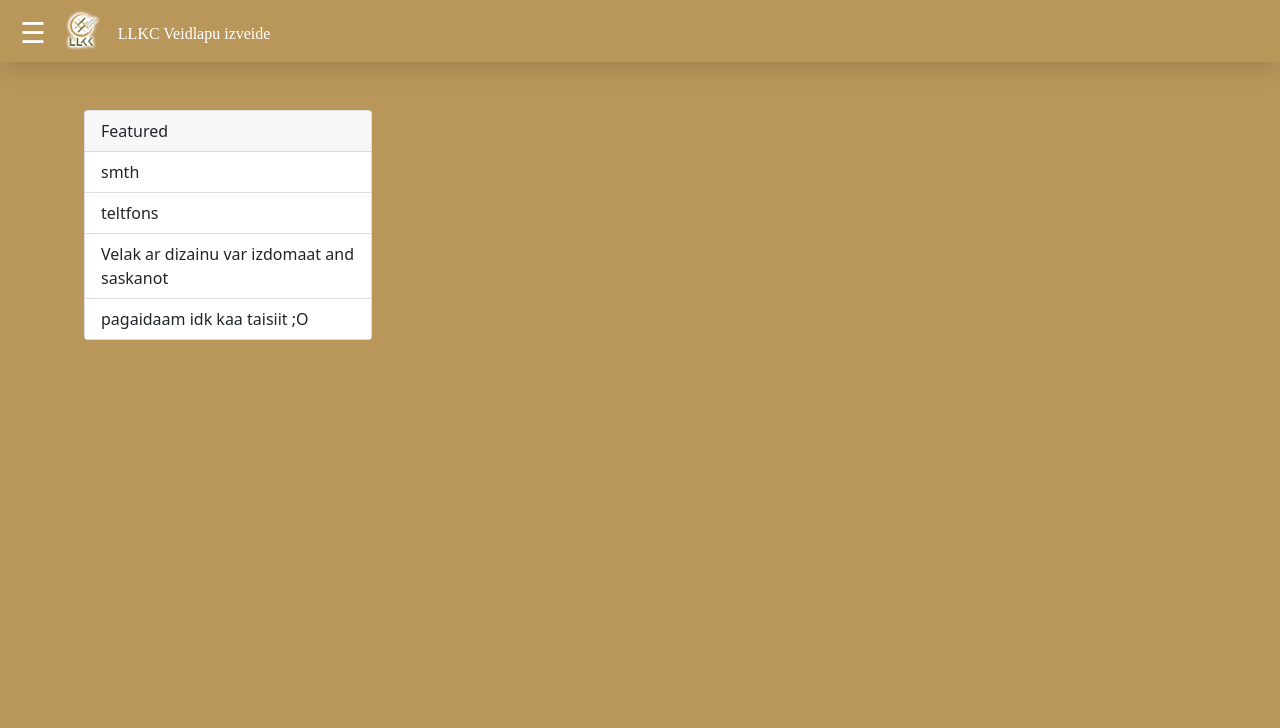
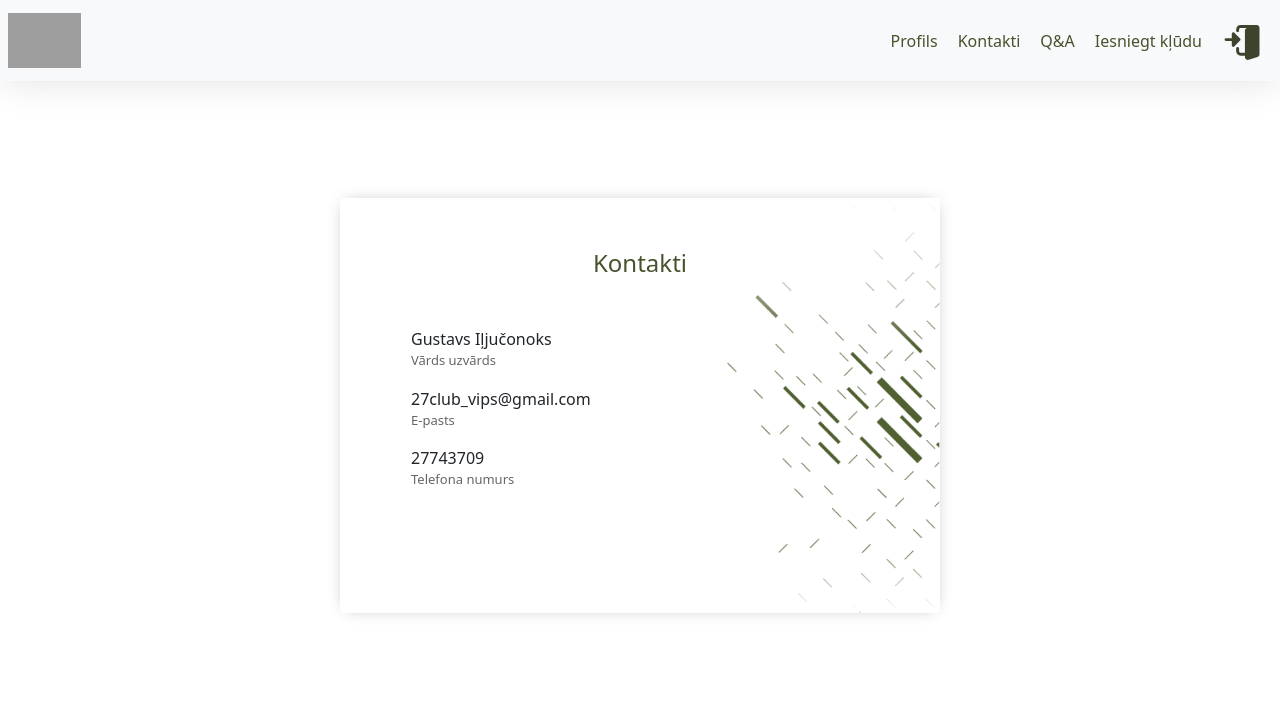
Before and after one commit to 27-Club/27club, a Django app: page /kontakti/ in a window 1280 px wide. Shown: the top 728 px of the page. Run offline with Django 3.2, Linux system fonts and the light colour scheme; the visitor is signed in with stand-in values (Sample User, id 1); parts of the project's set-up code (start-up, migrations or seed data) failed here and were passed over; some web fonts are replaced; grey boxes are pictures that could not be loaded.

Commit message:
all sidepagesdone

```diff
--- /dev/null
+++ b/index/static/css/kontakti.css
@@ -0,0 +1,141 @@
+.bottom-img{
+    position: absolute;
+    bottom: 0;
+    left: 0;
+    width: 100%;
+}
+
+.card{
+    box-shadow: 0px 0px 16px -6px rgba(0, 0, 0, 0.35);
+
+}
+
+.tittle{
+    font-size: x-large;
+    color: rgba(70, 83, 45, 1);
+    font-weight: 400;
+    z-index: 100;
+    position: relative;
+}
+
+.card-text-top{
+    font-weight: 400;
+    z-index: 100;
+    position: relative;
+}
+
+.card-text-bot{
+   color: rgba(102, 102, 102, 1);
+   font-size: small;
+   z-index: 100;
+   position: relative;
+}
+
+.side-image{
+    position: absolute;
+    top: 0;
+    right: 0;
+    height: 100%;
+    z-index: 0;
+}
+
+.text-holder{
+    height: 100%;
+    margin-top: auto;
+    margin-bottom: auto;
+}
+
+.text-holder{
+    margin-top: 20px;
+}
+
+
+
+body, html {
+    height: 75%;
+  }
+
+  .container {
+    display: flex;
+    justify-content: center;
+    align-items: center;
+    height: 100%;
+  }
+
+  .card {
+    border: 0;
+    text-align: center;
+    flex: 0 1 calc(40% - 1em);
+    min-width: 300px;
+    max-width: 700px; /* Set the max-width as needed */
+
+  }
+
+  @media (min-width: 430px){
+    .card{
+    min-width: 340px;
+  }
+
+  .text-holder{
+
+    margin-left: 10px;
+}
+
+.tittle{
+  margin-top: 10px;
+}
+
+}
+
+
+@media only screen and (min-width: 576px) {
+    .card{
+        height: 280px;
+        min-width: 401px;
+
+    }
+
+    .text-holder{
+        margin-top: 10px;
+        margin-left: 20px;
+    }
+
+    .tittle{
+        margin-top: 10px;
+    }
+
+    body, html {
+      height: 90%;
+    }
+  }
+
+
+  @media (min-width: 768px) {
+
+    .card{
+      height: 320px;
+      min-width: 455px;
+    }
+    .text-holder{
+      margin-top: 30px;
+      margin-left: 45px;
+  }
+
+   }
+
+  @media (min-width: 1020px){
+
+
+
+    .card{
+      height: 415px;
+      min-width: 600px;
+    }
+    .text-holder{
+        margin-top: 50px;
+        margin-left: 55px;
+    }
+    .tittle{
+        margin-top: 35px;
+    }
+  }
--- a/index/static/css/nav-bar.css
+++ b/index/static/css/nav-bar.css
@@ -1,5 +1,10 @@
 .logo{
     height: 55px;
+}
+
+
+.navbar{
+    box-shadow: 0px 0px 38px rgba(0, 0, 0, 0.12);
 }
 
 .nav-green-text{
@@ -105,7 +110,7 @@
 }
 
 
-@media only screen and (min-width: 767px)  {
+@media only screen and (min-width: 768px)  {
 
     #navbarNav{
         display: block;
--- a/index/templates/index/info/kontakti.html
+++ b/index/templates/index/info/kontakti.html
@@ -1,67 +1,100 @@
 {% load static %}
 <!DOCTYPE html>
-<html lang="en"  style="background-color: #b9975b;">
+<html lang="en">
 <head>
     <meta charset="UTF-8">
     <meta name="viewport" content="width=device-width, initial-scale=1.0">
-    <title>{% block title %}LLKC Veidlapu izveide{% endblock %}</title>
+    <title>{% block title %}Bieži uzdotie jautājumi{% endblock %}</title>
+
+
+    <link rel="stylesheet" href="{% static 'css/nav-bar.css' %}">
 
     <link rel="stylesheet" href="{% static 'index/HurlUI.css' %}">
     <link rel="stylesheet" href="{% static 'index/style.css' %}">
     <link rel="preconnect" href="https://fonts.googleapis.com"><link rel="preconnect" href="https://fonts.gstatic.com" crossorigin>
     <link href="https://fonts.googleapis.com/css2?family=Montserrat:wght@400;500&display=swap" rel="stylesheet">
+    <link href="https://cdn.jsdelivr.net/npm/bootstrap@5.0.2/dist/css/bootstrap.min.css" rel="stylesheet" integrity="sha384-EVSTQN3/azprG1Anm3QDgpJLIm9Nao0Yz1ztcQTwFspd3yD65VohhpuuCOmLASjC" crossorigin="anonymous">
 
+    <link rel="stylesheet" href="{% static 'css/kontakti.css' %}">
 
-    <link href="https://cdn.jsdelivr.net/npm/bootstrap@5.0.2/dist/css/bootstrap.min.css" rel="stylesheet" integrity="sha384-EVSTQN3/azprG1Anm3QDgpJLIm9Nao0Yz1ztcQTwFspd3yD65VohhpuuCOmLASjC" crossorigin="anonymous">
     {% block script %}
     <script src = "{% static 'index/index.js' %}" defer></script>
+    <script src="https://cdn.jsdelivr.net/npm/bootstrap@5.0.2/dist/js/bootstrap.bundle.min.js" integrity="sha384-MrcW6ZMFYlzcLA8Nl+NtUVF0sA7MsXsP1UyJoMp4YLEuNSfAP+JcXn/tWtIaxVXM" crossorigin="anonymous"></script>
     {% endblock %}
     <script src="https://ajax.googleapis.com/ajax/libs/jquery/3.6.3/jquery.min.js"></script>
 </head>
 <body>
-  <div class="topnav nav-effect" style="background-color:#b9975b">
-      <div class="nav-padding">
-        <span class="nav-ham" id="nav-ham">&#9776;</span>
-        <a href="/main/"><img src="/static/Icon/icon.png" alt="LLKC Veidlapu izveide"  class="navbar-icon form-icon" title="LLKC Veidlapu izveide"></a>
-        <span class="nav-text" title="LLKC Veidlapu izveide"><p style="color:white">LLKC Veidlapu izveide</p></span>
+
+  <nav class="sticky-top navbar  bg-light justify-content-between">
+    <a href="/main/" class="ms-2 navbar-brand">
+      <img class="logo" src="/static/Icon/logo.svg">
+    </a>
+    <div class="d-md-inline-flex  me-2 collapse" id="navbarNav">
+      <a href="#" class="nav-green-text mt-3">
+        <p class="navbar-text-dropdown" >
+          Profils
+        </p>
+      </a>
+      <a href="{% url 'kontakti' %}" class="nav-green-text mt-3">
+        <p class="navbar-text-dropdown">
+          Kontakti
+        </p>
+      </a>
+      <a href="{% url 'FAQ' %}" class="nav-green-text mt-3">
+        <p class="navbar-text-dropdown">
+          Q&A
+        </p>
+      </a>
+      <a href="{% url 'iesniedz_kludu' %}" class="nav-green-text mt-3">
+        <p class="navbar-text-dropdown">
+          Iesniegt kļūdu
+        </p>
+      </a>
+      <a href="#" class="mt-3 d-md-none iziet-text">
+        <p class=" navbar-text-dropdown">
+          Izrakstīties
+        </p>
+      </a>
+      <a href="#" class="nav-green-text mt-2 pt-1">
+        <img class="logout-icon" src="/static/Icon/logout-icon.svg">
+      </a>
+    </div>
+
+    <button class="navbar-toggler collapsed d-md-none" type="button" data-bs-toggle="collapse" data-bs-target="#navbarNav" aria-controls="navbarNav" aria-expanded="false" aria-label="Toggle navigation">
+      <span class="toggler-icon top-bar"></span>
+      <span class="toggler-icon middle-bar"></span>
+      <span class="toggler-icon bottom-bar"></span>
+    </button>
+  </nav>
+
+
+  <div class="container">
+    <div class="card">
+      <div class="card-body">
+        <h3 class="tittle">Kontakti</h3>
+        <div class="text-holder text-start">
+          <div>
+            <p class="card-text-top mb-0">Gustavs Iļjučonoks</p>
+            <p class="card-text-bot">Vārds uzvārds</p>
+          </div>
+          <div>
+            <p class="card-text-top mb-0">27club_vips@gmail.com</p>
+            <p class="card-text-bot">E-pasts</p>
+          </div>
+          <div>
+            <p class="card-text-top mb-0">27743709</p>
+            <p class="card-text-bot">Telefona numurs</p>
+          </div>
+        </div>
+        <img class="side-image" src="/static/Icon/side_lines_right.png" alt="">
       </div>
-  </div>
-
-  <div class="sidebar" id = "sidebar">
-    <span class="close-sidebar" id="close-sidebar">&times;</span>
-    <div class="sidebar-content">
-        <h4 class="sidebar-title">
-            <a href = "{% url 'main' %}" class="sidebar-title-link">
-                <span>LLKC Veidlapu izveide</span>
-            </a>
-        </h4>
-        <p class="text-label">Atradi kļūdu? Iesniedz to <a href="{% url 'iesniedz_kludu' %}" class="link">šeit</a></p>
-        <p class="text-label">Jautājumi un atbildes uz <a href="{% url 'FAQ' %}" class="link">tiem</a></p>
-        <p class="text-label">Mūsu <a href="{% url 'kontakti' %}" class="link">kontakti</a></p>
     </div>
   </div>
-
-    <div class="container row m-5">
-      <div class = "col-12">
-        <div class="card" style="width: 18rem;">
-            <div class="card-header">
-              Featured
-            </div>
-            <ul class="list-group list-group-flush">
-              <li class="list-group-item">smth</li>
-              <li class="list-group-item">teltfons</li>
-              <li class="list-group-item">Velak ar dizainu var izdomaat and saskanot</li>
-              <li class="list-group-item">pagaidaam idk kaa taisiit ;O</li>
-            </ul>
-          </div>
-      </div>
-
-
-    </div>
+  <div>
+  <img class="d-sm-none bottom-img" src="/static/Icon/green-bottom.png">
+</div>
 
 
 
-
-<script src="https://cdn.jsdelivr.net/npm/bootstrap@5.0.2/dist/js/bootstrap.bundle.min.js" integrity="sha384-MrcW6ZMFYlzcLA8Nl+NtUVF0sA7MsXsP1UyJoMp4YLEuNSfAP+JcXn/tWtIaxVXM" crossorigin="anonymous"></script>
 </body>
 </html>
```
Also changed, not shown: index/static/css/FAQ.css (+34 -31 lines), index/static/css/iesniedz_kludu.css (+70 -14 lines), index/templates/index/info/FAQ.html (+6 -5 lines), index/templates/index/info/iesniedz_kludu.html (+19 -57 lines), index/static/Icon/green-bottom.png, index/static/Icon/side_lines.png (added), index/static/Icon/side_lines_right.png (added), index/static/css/hamburger.css (deleted).
